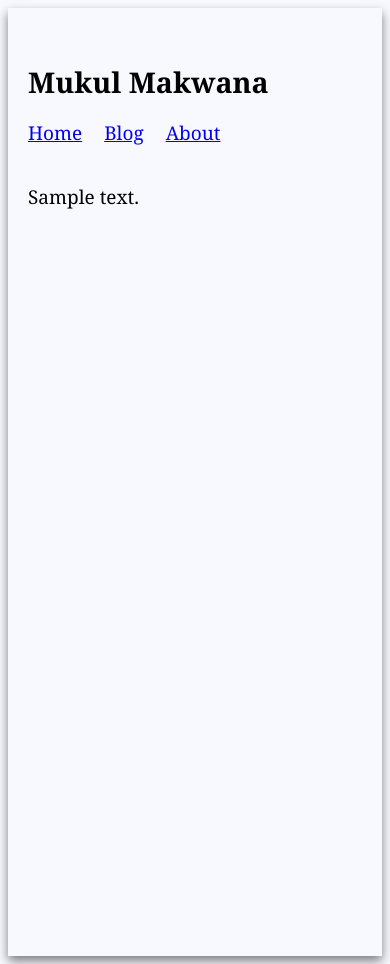
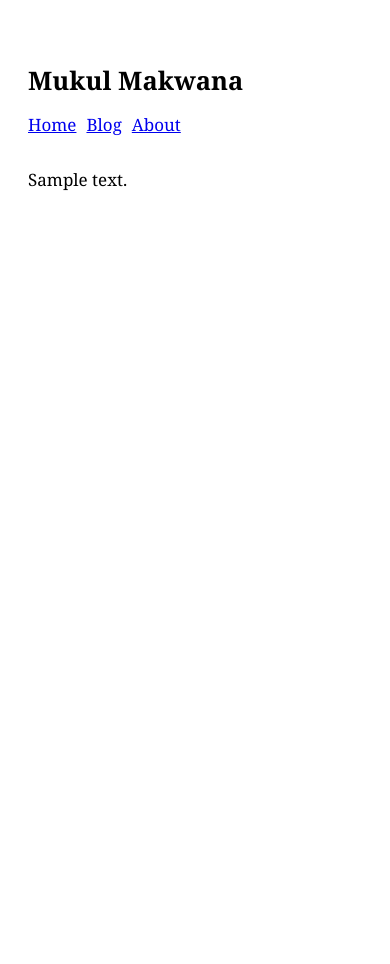
Before and after one commit to mukul0x9/baresg, a Python web app: template templates/base.html in a window 390 px wide. Run offline with Jinja, Linux system fonts and the light colour scheme; the template is opened without the code that fills it: most values are stand-ins (such as "Sample title", 1, 10 or a date in 2020).

Commit message:
add : color scheme change

```diff
--- a/templates/base.html
+++ b/templates/base.html
@@ -1,44 +1,54 @@
 <!doctype html>
 <html lang="en">
+
 <head>
     <meta charset="UTF-8" />
-        <link
-            rel="alternate"
-            type="application/rss+xml"
-            title="RSS Feed"
-            href="/rss.xml"
-        />
+    <link rel="alternate" type="application/rss+xml" title="RSS Feed" href="/rss.xml" />
     <link rel="canonical" href="{{ canonical_url }}" />
     <meta name="viewport" content="width=device-width, initial-scale=1.0" />
     <title>{{ title }}</title>
 
     <style>
         body {
-                font:
-                    19px/1.7 Georgia,
-                    serif;
-                background-color: ghostwhite;
+            font-family: Georgia, serif;
+            background-color: #ffffff;
         }
+
+
         pre {
+            background: #f8f8f8;
             border: 1px solid #ddd;
-                box-shadow: 5px 5px;
-                padding: 1em;
+            border-radius: 8px;
+            padding: 16px;
+            margin: 1.5rem 0;
             overflow-x: auto;
+            box-sizing: border-box;
+            box-shadow: 0 4px 12px rgba(0, 0, 0, .08);
         }
+
+        pre code {
+            display: block;
+            white-space: pre;
+            font-family: "SFMono-Regular", Consolas, Monaco, monospace;
+            font-size: 0.9rem;
+        }
+
+
+
         section {
             max-width: 750px;
             min-height: 900px;
             padding: 40px 100px;
             margin: 0 auto;
-                background-color: ghostwhite;
-                box-shadow: 0px 5px 10px 0px rgba(0, 0, 0, 0.5);
         }
+
         header {
             margin-bottom: 2rem;
             display: flex;
             justify-content: space-between;
             align-items: baseline;
         }
+
         nav a {
             margin-right: 12px;
         }
@@ -73,6 +83,7 @@
             white-space: nowrap;
             min-width: 110px;
         }
+
         .alltags {
             display: flex;
             flex-wrap: wrap;
@@ -81,6 +92,7 @@
             padding: 0;
             margin: 10px 0;
         }
+
         .alltags a {
             display: inline-block;
             text-decoration: none;
@@ -89,6 +101,51 @@
             background-color: #f0f0f0;
             /*border-radius: 10px;*/
             font-size: 14px;
+        }
+
+
+        @media (max-width: 768px) {
+
+            pre {
+                padding: 12px;
+                border-radius: 6px;
+                font-size: 0.85rem;
+
+                margin-left: -8px;
+                margin-right: -8px;
+            }
+
+            body {
+                font-size: 17px;
+            }
+
+            section {
+                padding: 24px 20px;
+            }
+
+            header {
+                flex-direction: column;
+                align-items: flex-start;
+                gap: 0.75rem;
+            }
+
+            .posts li {
+                flex-direction: column;
+                gap: 4px;
+            }
+
+            .date {
+                min-width: auto;
+            }
+
+            nav {
+                display: flex;
+                flex-wrap: wrap;
+                gap: 8px;
+            }
+
+            nav a {
+                margin-right: 0;
             }
 
             @media (max-width: 640px) {
@@ -117,6 +174,7 @@
                     margin-bottom: 6px;
                 }
             }
+        }
     </style>
 </head>
 
@@ -139,4 +197,5 @@
         </div>
     </section>
 </body>
+
 </html>
--- a/templates/post.html
+++ b/templates/post.html
@@ -7,7 +7,7 @@
 
   <div>{{ content }}</div>
 
-    <div class="tags">
+  <div class="tags">
     {% if tags %} {% for tag in tags %}
     <a href="/tags/{{ tag }}">#{{ tag }}</a>
     {% endfor %} {% endif %}
```
Also changed, not shown: content/about.md (+0 -2 lines), README.md. Lines whose indentation alone changed are shown as unchanged.
